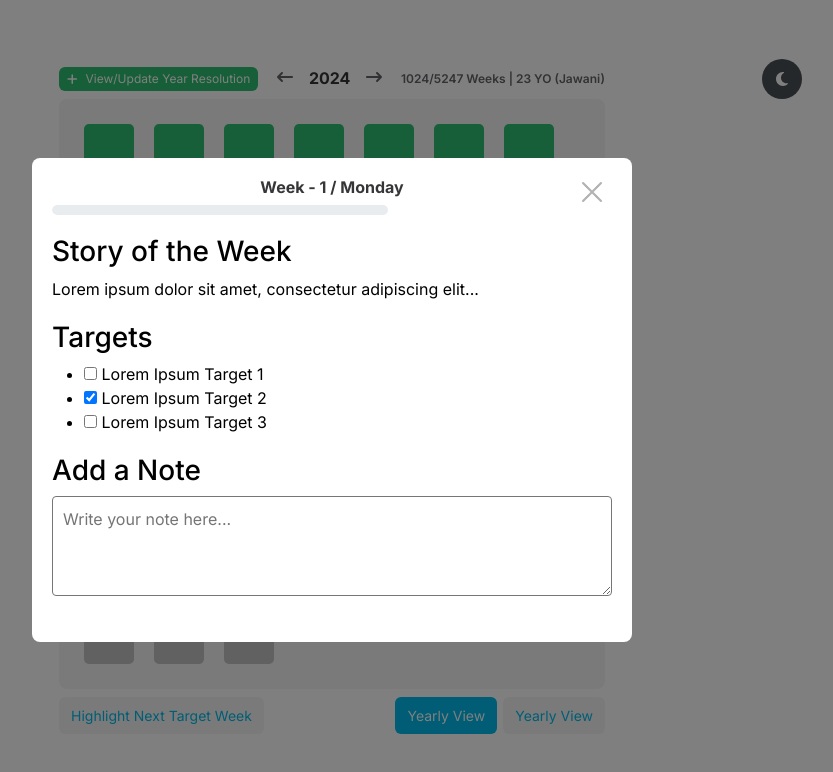
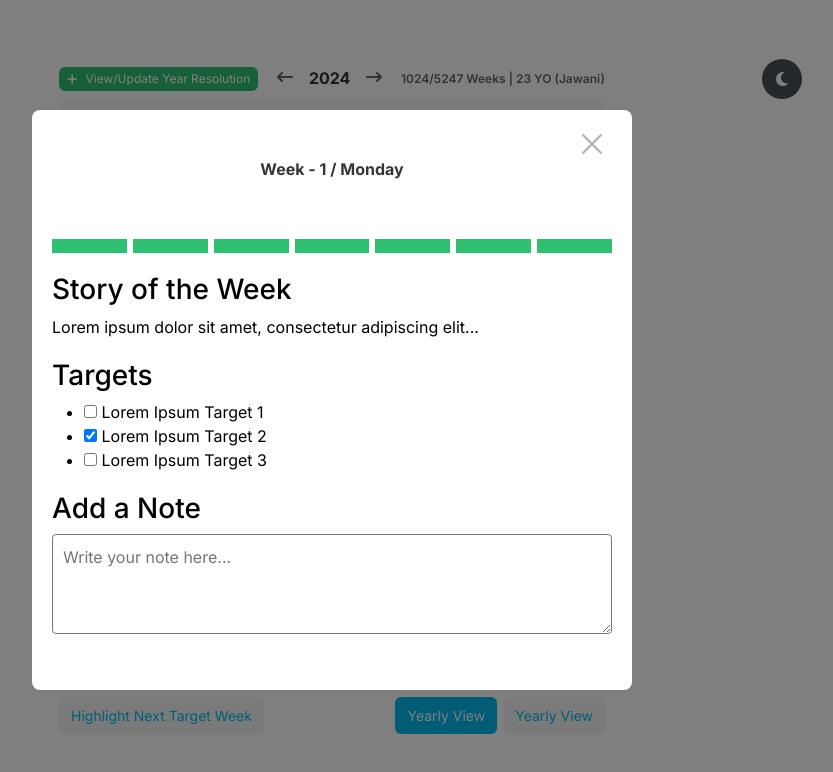
Before and after one commit to faizi-7/weekify, a React (Vite) app in the folder client/: page /main in a window 1280 px wide. Both pictures are taken after a click on the element 417 px from the left and 148 px from the top of the page. Shown: the top 772 px of the page, without its empty margins (308-1141 px from the left). Built offline with nearby package versions, Linux system fonts and the light colour scheme.

Commit message:
Added 7 progress bars representing each day of a week

```diff
--- a/client/src/components/SingleWeekPopup/SingleWeekPopup.css
+++ b/client/src/components/SingleWeekPopup/SingleWeekPopup.css
@@ -13,7 +13,7 @@
 
   .popup-content {
     background-color: white;
-    padding: 20px;
+    padding: 50px 20px 30px 20px;
     border-radius: 8px;
     width: 600px;
     max-width: 90%;
@@ -36,19 +36,17 @@
 
   .progress-section {
     margin-bottom: 20px;
+    margin-top: 60px;
+    display: grid;
+    grid-template-columns: repeat(7, 1fr);
+    gap: 6px;
   }
 
-  .progress-bar {
-    background-color: #eee;
-    width: 100%;
-    height: 10px;
-    border-radius: 5px;
-  }
-
-  .progress {
-    background-color: green;
-    height: 100%;
-    border-radius: 5px;
+  .day-progress {
+    background-color: var(--green);
+    height: 14px;
+    border-radius: 0px;
+    cursor: pointer;
   }
 
   .story-section, .targets-section, .notes-section {
--- a/client/src/components/SingleWeekPopup/SingleWeekPopup.tsx
+++ b/client/src/components/SingleWeekPopup/SingleWeekPopup.tsx
@@ -1,6 +1,6 @@
 import React from 'react';
 import './SingleWeekPopup.css';
-import CloseButton from '../../assets/Icon.png';
+import CloseButtonIcon from '../../assets/Icon.png'; // Renamed for clarity
 
 interface SingleWeekPopupProps {
   weekNumber: number;
@@ -12,39 +12,44 @@ const SingleWeekPopup: React.FC<SingleWeekPopupProps> = ({ weekNumber, day, onCl
   return (
     <div className="popup-overlay">
       <div className="popup-content">
-        <button className="close-button" onClick={onClose}>
-          <img src={CloseButton} alt="" />
+        <button className="close-button" onClick={onClose} aria-label="Close popup">
+          <img src={CloseButtonIcon} alt="Close" />
         </button>
-        <h2 className='week-title text-center'>Week - {weekNumber} / {day}</h2>
+        <h2 className="week-title text-center">
+          Week - {weekNumber} / {day}
+        </h2>
+
         <div className="progress-section">
-          <div className="progress-bar">
-            {/* Sample progress, replace with dynamic progress */}
-            <div className="progress" style={{ width: '60%' }}></div>
-          </div>
+          {/* 7 progress Bars represents 7 days of a week */}
+          {[...Array(7)].map((_, index) => (
+            <div key={index} className="day-progress"></div>
+          ))}
         </div>
 
         <div className="emoji-section">
-          {/* Add emoji buttons here */}
+          {/* Insert Emoji buttons or icons */}
         </div>
 
-        <div className="story-section">
+        <section className="story-section">
           <h3>Story of the Week</h3>
           <p>Lorem ipsum dolor sit amet, consectetur adipiscing elit...</p>
-        </div>
+        </section>
 
-        <div className="targets-section">
+        <section className="targets-section">
           <h3>Targets</h3>
           <ul>
-            <li><input type="checkbox" /> Lorem Ipsum Target 1</li>
-            <li><input type="checkbox" checked /> Lorem Ipsum Target 2</li>
-            <li><input type="checkbox" /> Lorem Ipsum Target 3</li>
+            {['Lorem Ipsum Target 1', 'Lorem Ipsum Target 2', 'Lorem Ipsum Target 3'].map((target, idx) => (
+              <li key={idx}>
+                <input type="checkbox" defaultChecked={idx === 1} /> {target}
+              </li>
+            ))}
           </ul>
-        </div>
+        </section>
 
-        <div className="notes-section">
+        <section className="notes-section">
           <h3>Add a Note</h3>
           <textarea placeholder="Write your note here..." />
-        </div>
+        </section>
       </div>
     </div>
   );
```
